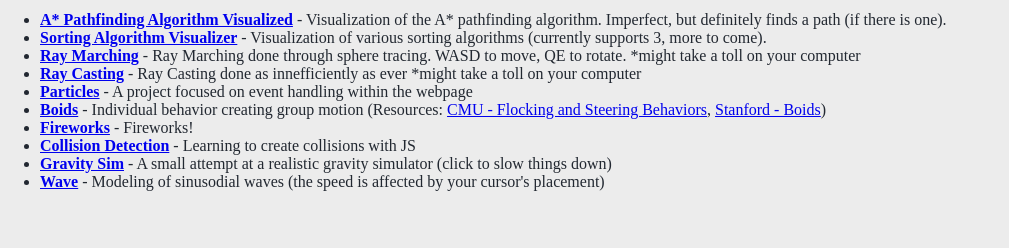
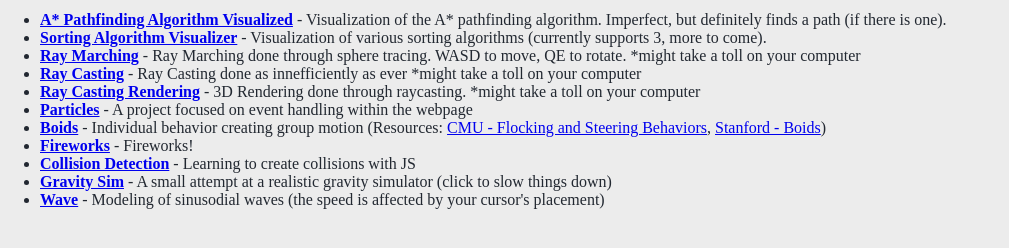
Before and after one commit to maxfer1221/cv_old, a plain HTML site: page jsprojects.html in a window 1280 px wide. Shown: the part 148-396 px from the top of the page, without its empty margins (0-1009 px from the left). Drawn offline with Linux system fonts and the light colour scheme.

Commit message:
Update jsprojects.html

```diff
--- a/jsprojects.html
+++ b/jsprojects.html
@@ -13,6 +13,7 @@
       <li><strong><a href="JavaScript Projects/Sorting Visualizer/index.html">Sorting Algorithm Visualizer</a></strong> - Visualization of various sorting algorithms (currently supports 3, more to come).</li>
       <li><strong><a href="JavaScript Projects/Ray Marching/index.html">Ray Marching</a></strong> - Ray Marching done through sphere tracing. WASD to move, QE to rotate. *might take a toll on your computer</li>
       <li><strong><a href="JavaScript Projects/Ray Casting/index.html">Ray Casting</a></strong> - Ray Casting done as innefficiently as ever *might take a toll on your computer</li>
+      <li><strong><a href="JavaScript Projects/Ray Casting Rendering/index.html">Ray Casting Rendering</a></strong> - 3D Rendering done through raycasting. *might take a toll on your computer</li>
       <li><strong><a href="JavaScript Projects/Particles/index.html">Particles</a></strong> - A project focused on event handling within the webpage</li>
       <li><strong><a href="JavaScript Projects\Boids\index.html">Boids</a></strong> - Individual behavior creating group motion (Resources: <a href="http://www.cs.cmu.edu/afs/cs/academic/class/15462-s10/www/lec-slides/Lecture24_flocking.pdf">CMU - Flocking and Steering Behaviors</a>, <a href="https://cs.stanford.edu/people/eroberts/courses/soco/projects/2008-09/modeling-natural-systems/boids.html">Stanford - Boids</a>)</li>
       <li><strong><a href="JavaScript Projects\Fireworks\index.html">Fireworks</a></strong> - Fireworks!</li>
```
